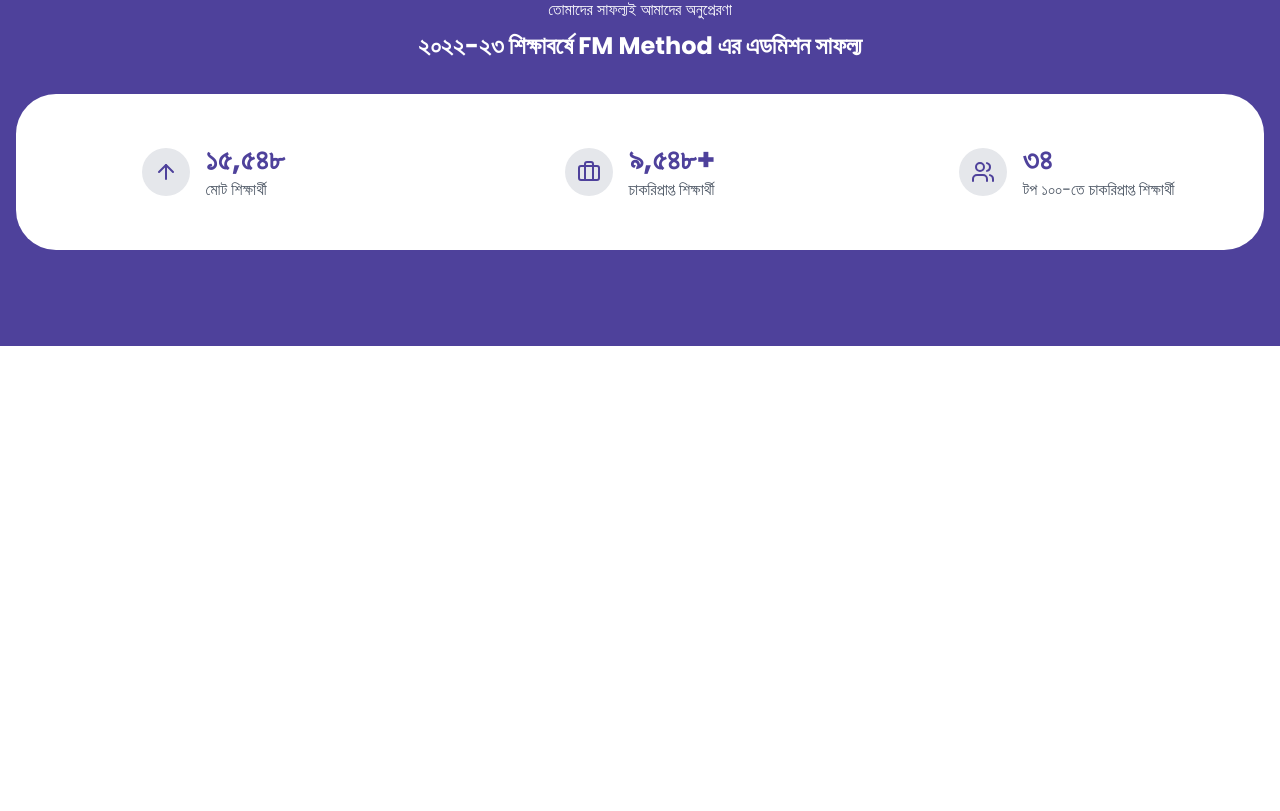
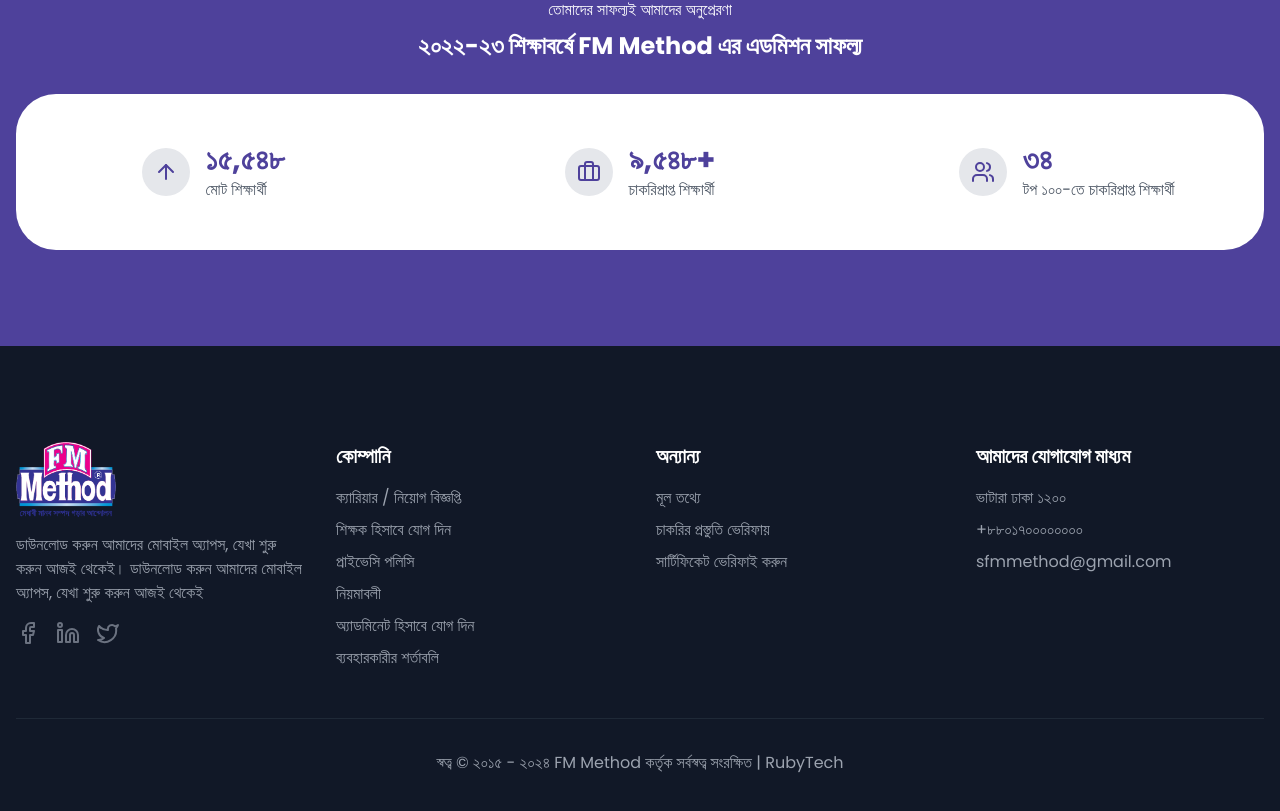
Before and after one commit to musiur/fm-method, a Next.js app: page /bn in a window 1280 px wide. Shown: the part 4452-5263 px from the top of the page. Before the commit the page ends 4798 px from the top, so only its background shows below. Built offline with nearby package versions, Linux system fonts and the light colour scheme.

Commit message:
add footer

```diff
--- a/src/app/[lang]/_utils/home-banner-success.tsx
+++ b/src/app/[lang]/_utils/home-banner-success.tsx
@@ -1,5 +1,4 @@
 import { ArrowUp, Briefcase, Users } from 'lucide-react';
-import Image from 'next/image';
 
 const statsData = [
   {
--- a/src/app/layout.tsx
+++ b/src/app/layout.tsx
@@ -1,6 +1,7 @@
 import type { Metadata } from "next";
 import "./globals.css";
 import Navbar from "@/components/layout/navbar/navbar";
+import Footer from "@/components/layout/footer/footer";
 
 export const metadata: Metadata = {
   title: "FM Method",
@@ -17,6 +18,7 @@
       <body>
         <Navbar />
         <main>{children}</main>
+        <Footer />
       </body>
     </html>
   );
--- /dev/null
+++ b/src/components/layout/footer/footer.tsx
@@ -0,0 +1,108 @@
+import ASSETS___BrandLogo from "@/lib/assets/assets___brandlogo/assets___brandlogo";
+import { Facebook, Linkedin, Twitter } from "lucide-react";
+
+interface FooterLink {
+    title: string;
+    href: string;
+}
+
+const Footer = () => {
+    const companyLinks: FooterLink[] = [
+        { title: "ক্যারিয়ার / নিয়োগ বিজ্ঞপ্তি", href: "/career" },
+        { title: "শিক্ষক হিসাবে যোগ দিন", href: "/join-as-teacher" },
+        { title: "প্রাইভেসি পলিসি", href: "/privacy" },
+        { title: "নিয়মাবলী", href: "/terms" },
+        { title: "অ্যাডমিনেট হিসাবে যোগ দিন", href: "/join-as-admin" },
+        { title: "ব্যবহারকারীর শর্তাবলি", href: "/user-terms" },
+    ];
+
+    const otherLinks: FooterLink[] = [
+        { title: "মূল তথ্যে", href: "/main-info" },
+        { title: "চাকরির প্রস্তুতি ভেরিফায়", href: "/job-prep" },
+        { title: "সার্টিফিকেট ভেরিফাই করুন", href: "/verify-certificate" },
+    ];
+
+    const socialLinks = [
+        { icon: <Facebook className="w-6 h-6" />, href: "#" },
+        { icon: <Linkedin className="w-6 h-6" />, href: "#" },
+        { icon: <Twitter className="w-6 h-6" />, href: "#" },
+    ];
+
+    return (
+        <footer className="bg-gray-900 text-white section">
+            <div className="container mx-auto px-4">
+                <div className="grid grid-cols-1 md:grid-cols-2 lg:grid-cols-4 gap-8">
+                    {/* Column 1 - Logo & Description */}
+                    <div className="space-y-4">
+                        <ASSETS___BrandLogo />
+                        <p className="text-gray-400">
+                            ডাউনলোড করুন আমাদের মোবাইল অ্যাপস, যেখা শুরু করুন আজই থেকেই। ডাউনলোড করুন আমাদের মোবাইল অ্যাপস, যেখা শুরু করুন আজই থেকেই
+                        </p>
+                        <div className="flex space-x-4">
+                            {socialLinks.map((social, index) => (
+                                <a
+                                    key={index}
+                                    href={social.href}
+                                    className="text-gray-500 hover:text-white transition-colors"
+                                >
+                                    {social.icon}
+                                </a>
+                            ))}
+                        </div>
+                    </div>
+
+                    {/* Column 2 - Company Links */}
+                    <div>
+                        <h3 className="text-xl font-bold mb-4">কোম্পানি</h3>
+                        <ul className="space-y-2">
+                            {companyLinks.map((link, index) => (
+                                <li key={index}>
+                                    <a
+                                        href={link.href}
+                                        className="text-gray-400 hover:text-white transition-colors"
+                                    >
+                                        {link.title}
+                                    </a>
+                                </li>
+                            ))}
+                        </ul>
+                    </div>
+
+                    {/* Column 3 - Other Links */}
+                    <div>
+                        <h3 className="text-xl font-bold mb-4">অন্যান্য</h3>
+                        <ul className="space-y-2">
+                            {otherLinks.map((link, index) => (
+                                <li key={index}>
+                                    <a
+                                        href={link.href}
+                                        className="text-gray-400 hover:text-white transition-colors"
+                                    >
+                                        {link.title}
+                                    </a>
+                                </li>
+                            ))}
+                        </ul>
+                    </div>
+
+                    {/* Column 4 - Contact Info */}
+                    <div>
+                        <h3 className="text-xl font-bold mb-4">আমাদের যোগাযোগ মাধ্যম</h3>
+                        <div className="space-y-2 text-gray-400">
+                            <p>ভাটারা ঢাকা ১২০০</p>
+                            <p>+৮৮০১৭০০০০০০০০</p>
+                            <p>sfmmethod@gmail.com</p>
+                        </div>
+                    </div>
+                </div>
+
+                {/* Copyright */}
+                <div className="border-t border-gray-800 mt-12 pt-8 text-center text-gray-400">
+                    <p>স্বত্ব © ২০১৫ - ২০২৪ FM Method কর্তৃক সর্বস্বত্ব সংরক্ষিত | RubyTech</p>
+                </div>
+            </div>
+        </footer>
+    );
+};
+
+export default Footer;
```
